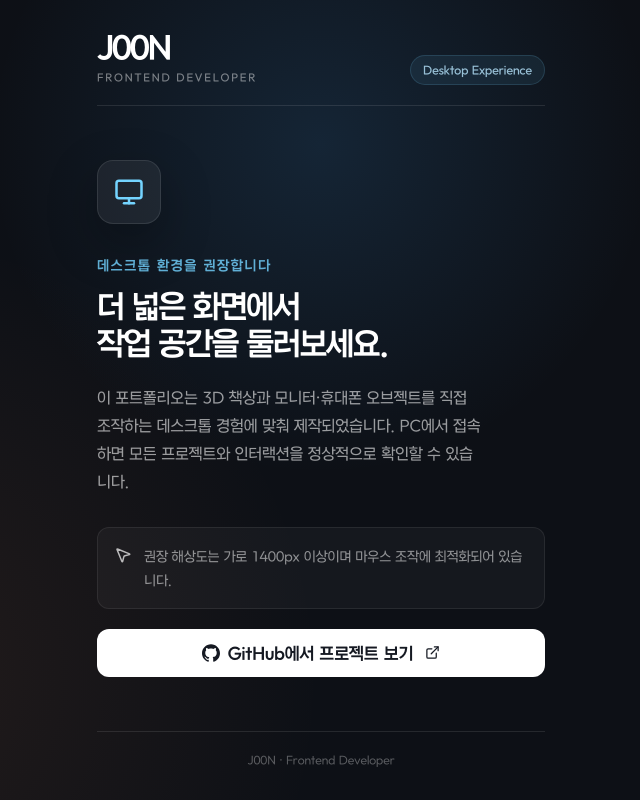
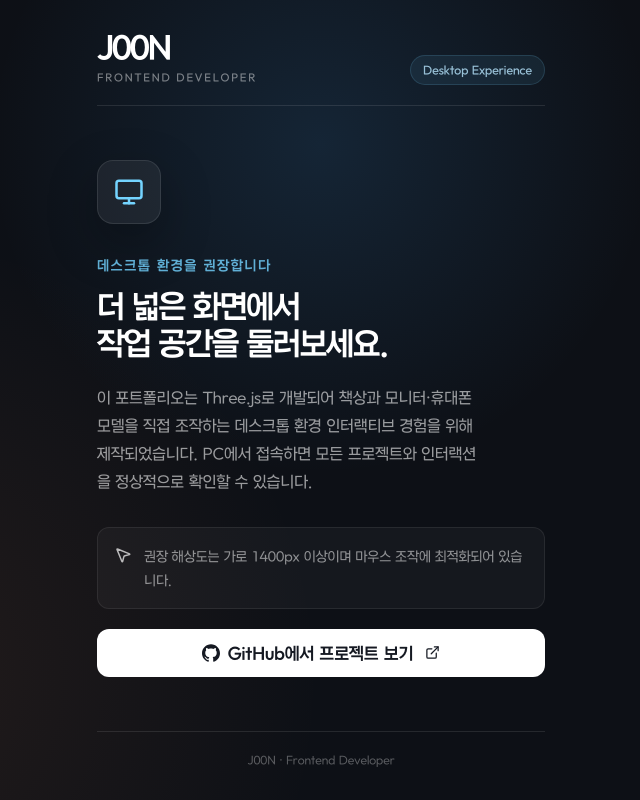
Before and after one commit to Gwontaejun/j00n-portfolio, a Next.js app: page / in a window 1280 px wide. Shown: the whole page, without its empty margins (319-959 px from the left). Built offline with nearby package versions, Linux system fonts and the light colour scheme.

Commit message:
style: 데스크톱 환경 권장 문구 수정

```diff
--- a/src/features/project-browser/components/MobileExperienceNotice.tsx
+++ b/src/features/project-browser/components/MobileExperienceNotice.tsx
@@ -14,7 +14,9 @@ export function MobileExperienceNotice() {
       <div className="relative mx-auto flex w-full max-w-md flex-col">
         <header className="flex items-end justify-between border-b border-white/10 pb-5">
           <div>
-            <p className="text-3xl font-semibold leading-none tracking-[-.06em]">J00N</p>
+            <p className="text-3xl font-semibold leading-none tracking-[-.06em]">
+              J00N
+            </p>
             <p className="mt-2 text-[10px] font-medium tracking-[.18em] text-white/45">
               FRONTEND DEVELOPER
             </p>
@@ -38,9 +40,9 @@ export function MobileExperienceNotice() {
             작업 공간을 둘러보세요.
           </h1>
           <p className="mt-5 max-w-sm text-[15px] leading-7 text-white/58">
-            이 포트폴리오는 3D 책상과 모니터·휴대폰 오브젝트를 직접 조작하는
-            데스크톱 경험에 맞춰 제작되었습니다. PC에서 접속하면 모든 프로젝트와
-            인터랙션을 정상적으로 확인할 수 있습니다.
+            이 포트폴리오는 Three.js로 개발되어 책상과 모니터·휴대폰 모델을 직접
+            조작하는 데스크톱 환경 인터랙티브 경험을 위해 제작되었습니다. PC에서
+            접속하면 모든 프로젝트와 인터랙션을 정상적으로 확인할 수 있습니다.
           </p>
 
           <div className="mt-8 flex items-start gap-3 rounded-xl border border-white/8 bg-white/[.035] p-4 text-[13px] leading-6 text-white/52">
@@ -49,7 +51,10 @@ export function MobileExperienceNotice() {
               className="mt-0.5 shrink-0 text-white/70"
               aria-hidden="true"
             />
-            <p>권장 해상도는 가로 1400px 이상이며 마우스 조작에 최적화되어 있습니다.</p>
+            <p>
+              권장 해상도는 가로 1400px 이상이며 마우스 조작에 최적화되어
+              있습니다.
+            </p>
           </div>
 
           <a
```
